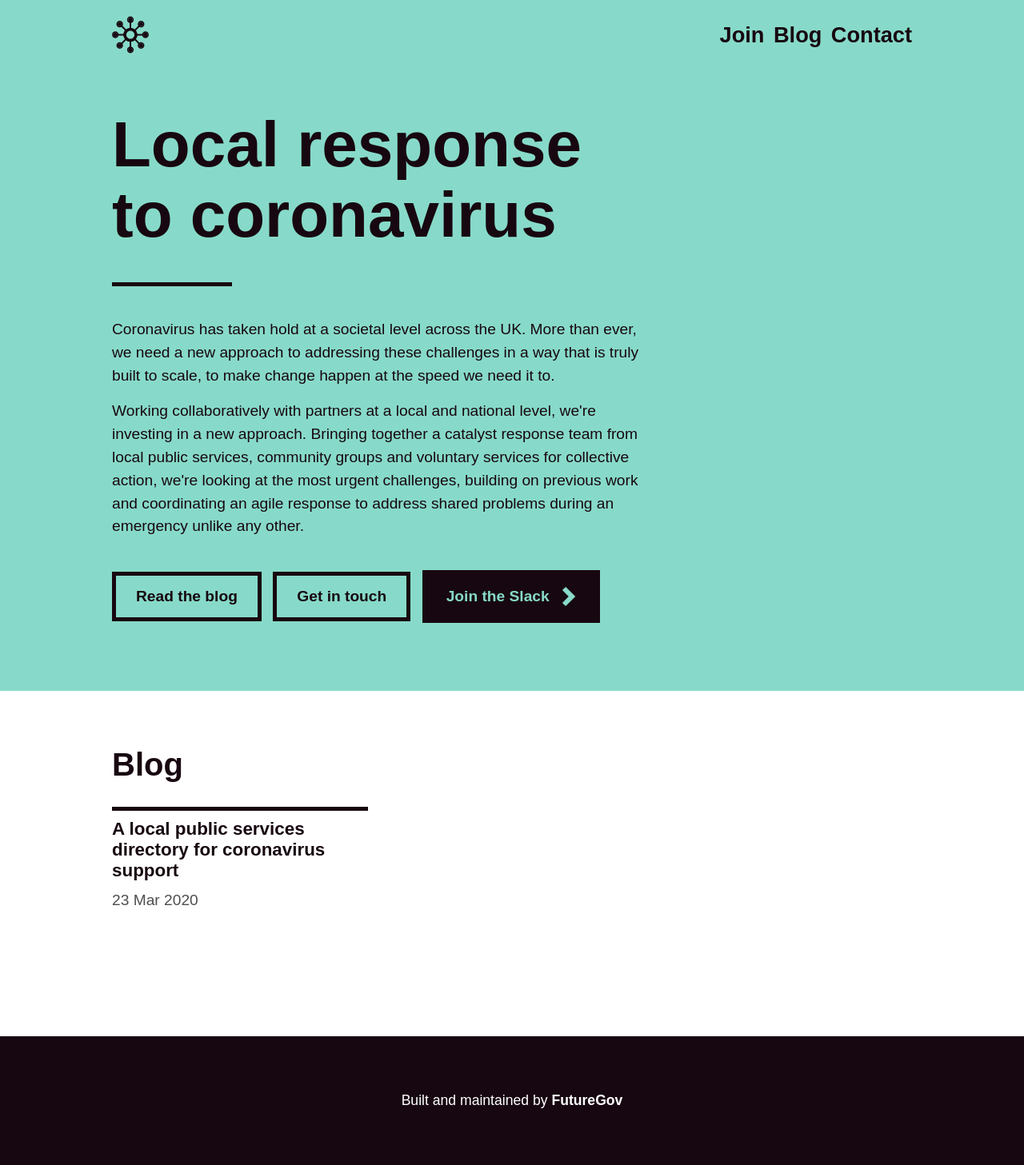
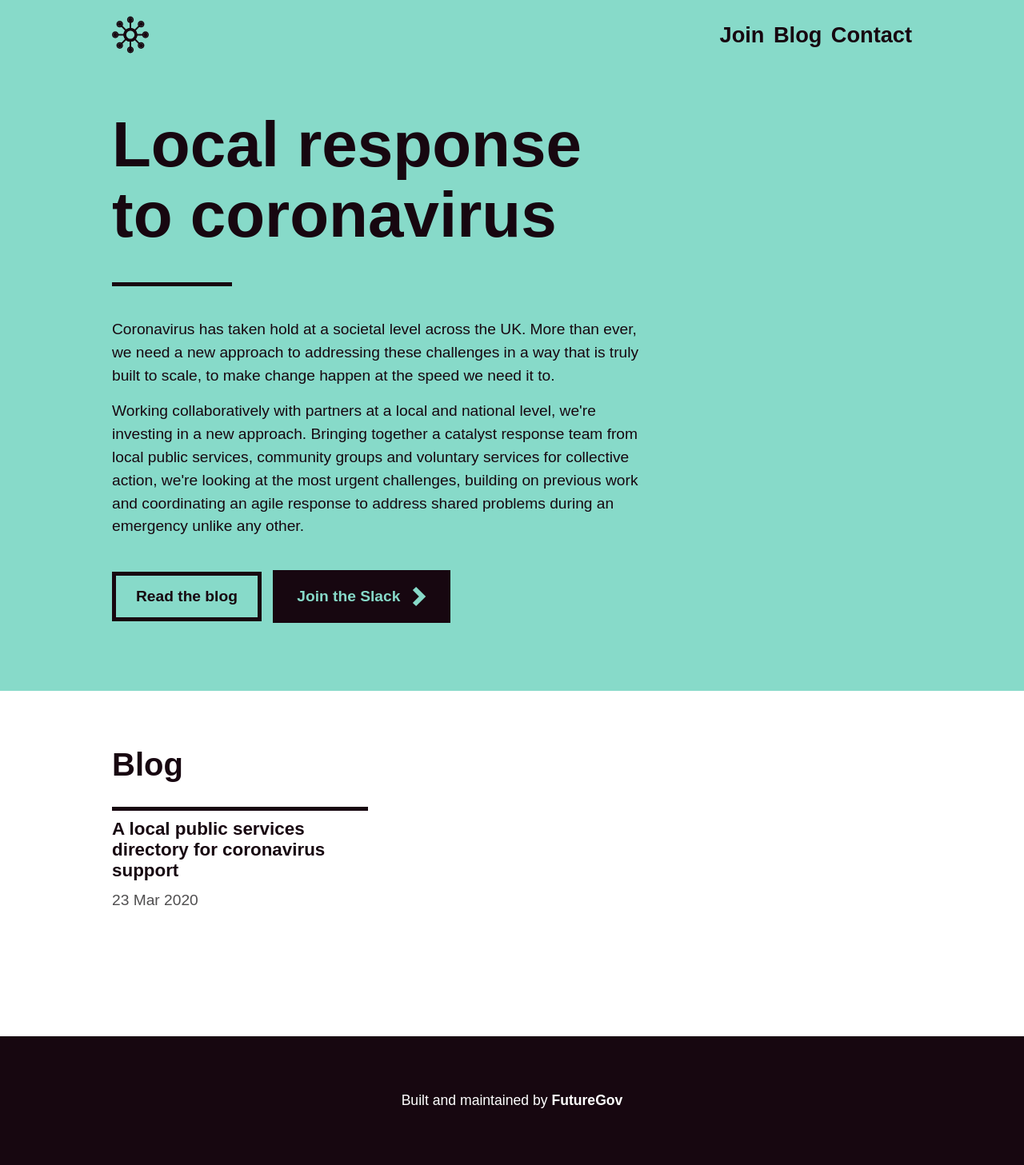
Before and after one commit to wearefuturegov/london-coronavirus-response-microsite, a Jekyll site: the page built from index.markdown, in a window 1280 px wide. Shown: the whole page at 80% size. Built offline with Jekyll 4.4.1, drawn with Linux system fonts in a browser that asks for light colours; some web fonts are replaced.

Commit message:
Update home.html

```diff
--- a/_layouts/home.html
+++ b/_layouts/home.html
@@ -11,9 +11,6 @@
         <div class="actions">
             <a class="actions__button" href="/blog/local-public-services-directory-coronavirus" onclick="gtag('event', 'Home', { 'event_category': 'Blog' });">
                 Read the blog
-            </a>
-            <a class="actions__button" href="mailto:hello@wearefuturegov.com" onclick="gtag('event', 'Home', { 'event_category': 'Email' });">
-                Get in touch
             </a>
             <a class="actions__button actions__button--primary" href="https://join.slack.com/t/uklocalservices/signup">
                 Join the Slack
```
